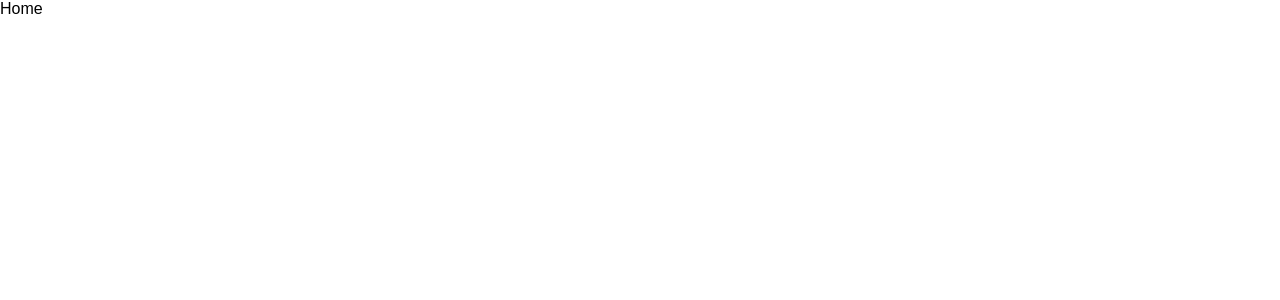
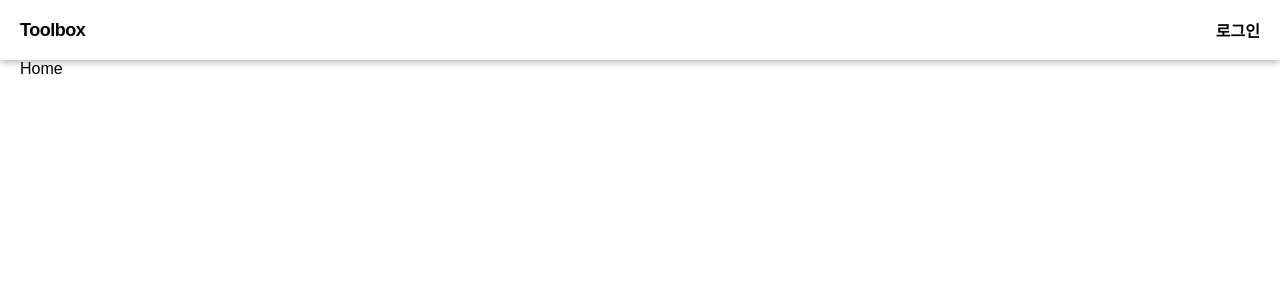
Before and after one commit to toolbox-sch/toolbox-frontend, a React (Vite) app: page / in a window 1280 px wide. Shown: the top 300 px of the page. Built offline with nearby package versions, Linux system fonts and the light colour scheme.

Commit message:
feat: add Header Layout

```diff
--- /dev/null
+++ b/src/layouts/Header.tsx
@@ -0,0 +1,39 @@
+import styled from '@emotion/styled';
+import { useNavigate } from 'react-router-dom';
+
+const Header = () => {
+  const navigate = useNavigate();
+
+  return (
+    <HeaderWrapper>
+      <HeaderLogo onClick={() => navigate('/')}>Toolbox</HeaderLogo>
+      <HeaderRight onClick={() => navigate('/login')}>로그인</HeaderRight>
+    </HeaderWrapper>
+  );
+};
+
+export default Header;
+
+const HeaderWrapper = styled.header`
+  display: flex;
+  align-items: center;
+  justify-content: space-between;
+  position: fixed;
+  top: 0;
+  right: 0;
+  left: 0;
+  height: 60px;
+  padding: 0 20px;
+  background-color: #fff;
+  box-shadow: 0 3px 6px 0 rgba(50, 50, 50, 0.3);
+`;
+
+const HeaderLogo = styled.div`
+  font-size: 18px;
+  font-weight: 700;
+  letter-spacing: -0.5px;
+`;
+
+const HeaderRight = styled.div`
+  font-weight: 600;
+`;
--- a/src/layouts/Main.tsx
+++ b/src/layouts/Main.tsx
@@ -1,12 +1,23 @@
+import styled from '@emotion/styled';
 import { Outlet, ScrollRestoration } from 'react-router-dom';
+
+import Header from './Header';
 
 const Main = () => {
   return (
-    <main>
-      <ScrollRestoration />
-      <Outlet />
-    </main>
+    <>
+      <Header />
+      <MainWrapper>
+        <ScrollRestoration />
+        <Outlet />
+      </MainWrapper>
+    </>
   );
 };
 
 export default Main;
+
+const MainWrapper = styled.div`
+  margin: 60px auto 0 auto;
+  padding: 0 20px;
+`;
```
